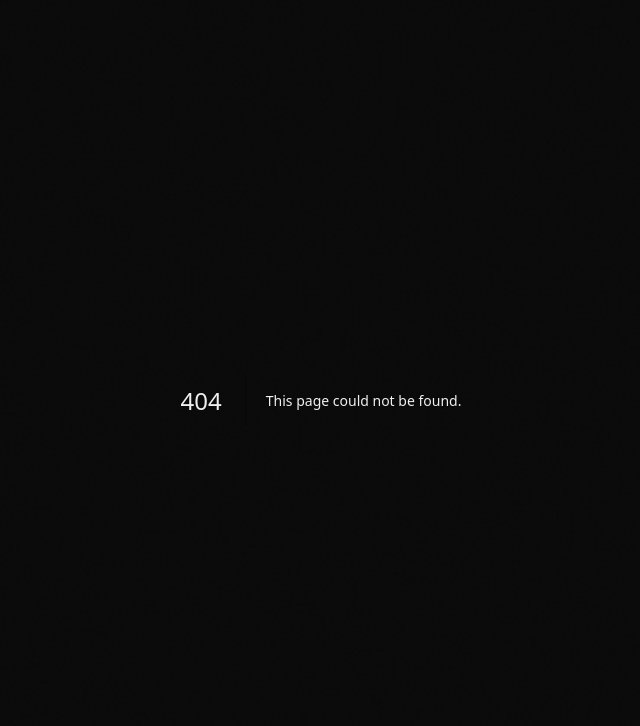
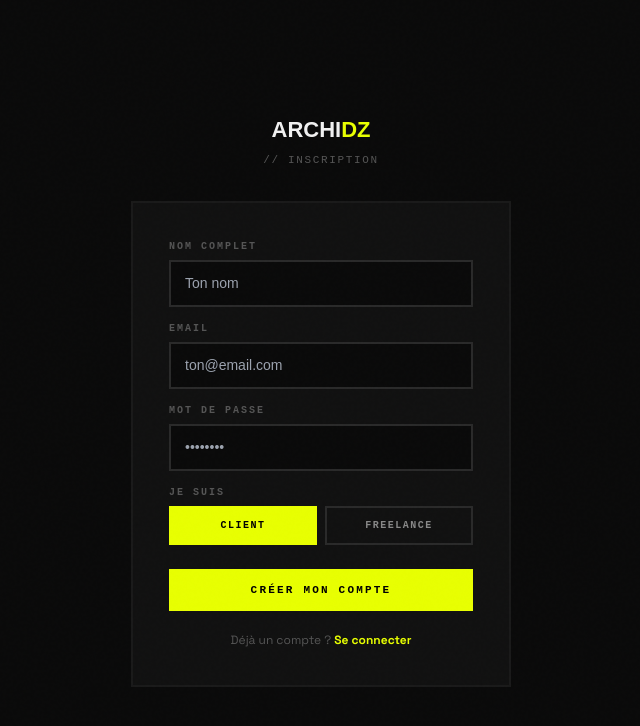
Before and after one commit to wal01dz/archidz, a Next.js app: page /register in a window 1280 px wide. Before the commit this address had no page. Shown: the top 726 px of the page, without its empty margins (319-959 px from the left). Built offline with nearby package versions, Linux system fonts and the light colour scheme.

Commit message:
Recreate auth pages from scratch

```diff
--- /dev/null
+++ b/app/login/page.tsx
@@ -0,0 +1,66 @@
+"use client";
+import { useState } from "react";
+import { signIn } from "next-auth/react";
+import { useRouter } from "next/navigation";
+import Link from "next/link";
+
+export default function LoginPage() {
+  const router = useRouter();
+  const [email, setEmail] = useState("");
+  const [password, setPassword] = useState("");
+  const [loading, setLoading] = useState(false);
+  const [error, setError] = useState("");
+
+  async function handleSubmit(e: React.FormEvent) {
+    e.preventDefault();
+    setLoading(true);
+    setError("");
+    const res = await signIn("credentials", { email, password, redirect: false });
+    if (res?.error) {
+      setError("Email ou mot de passe incorrect");
+      setLoading(false);
+    } else {
+      router.push("/dashboard");
+      router.refresh();
+    }
+  }
+
+  return (
+    <div style={{ minHeight: "100vh", background: "#0a0a0a", display: "flex", alignItems: "center", justifyContent: "center", padding: "24px" }}>
+      <div style={{ width: "100%", maxWidth: "380px" }}>
+        <div style={{ textAlign: "center", marginBottom: "32px" }}>
+          <Link href="/" style={{ fontWeight: 700, fontSize: "22px", color: "#f0f0f0", textDecoration: "none", fontFamily: "sans-serif" }}>
+            ARCHI<span style={{ color: "#e8ff00" }}>DZ</span>
+          </Link>
+          <p style={{ color: "#555", fontSize: "11px", marginTop: "6px", fontFamily: "monospace", letterSpacing: "0.15em" }}>// CONNEXION</p>
+        </div>
+        <div style={{ border: "2px solid #1a1a1a", padding: "36px", background: "#111" }}>
+          {error && (
+            <div style={{ background: "#1a0000", border: "1px solid #ff3c00", padding: "10px 14px", marginBottom: "16px", color: "#ff3c00", fontSize: "12px", fontFamily: "monospace" }}>
+              {error}
+            </div>
+          )}
+          <form onSubmit={handleSubmit}>
+            <div style={{ marginBottom: "16px" }}>
+              <label style={{ display: "block", fontSize: "10px", fontWeight: 700, color: "#555", letterSpacing: "0.2em", textTransform: "uppercase", marginBottom: "6px", fontFamily: "monospace" }}>EMAIL</label>
+              <input type="email" value={email} onChange={e => setEmail(e.target.value)} required placeholder="ton@email.com"
+                style={{ width: "100%", background: "#0a0a0a", border: "2px solid #2a2a2a", padding: "11px 14px", color: "#f0f0f0", fontSize: "14px", outline: "none", boxSizing: "border-box", fontFamily: "sans-serif" }} />
+            </div>
+            <div style={{ marginBottom: "24px" }}>
+              <label style={{ display: "block", fontSize: "10px", fontWeight: 700, color: "#555", letterSpacing: "0.2em", textTransform: "uppercase", marginBottom: "6px", fontFamily: "monospace" }}>MOT DE PASSE</label>
+              <input type="password" value={password} onChange={e => setPassword(e.target.value)} required placeholder="••••••••"
+                style={{ width: "100%", background: "#0a0a0a", border: "2px solid #2a2a2a", padding: "11px 14px", color: "#f0f0f0", fontSize: "14px", outline: "none", boxSizing: "border-box", fontFamily: "sans-serif" }} />
+            </div>
+            <button type="submit" disabled={loading}
+              style={{ width: "100%", padding: "13px", background: loading ? "#333" : "#e8ff00", color: loading ? "#888" : "black", fontWeight: 700, fontSize: "11px", letterSpacing: "0.2em", textTransform: "uppercase", border: "none", cursor: loading ? "not-allowed" : "pointer", fontFamily: "monospace" }}>
+              {loading ? "..." : "SE CONNECTER"}
+            </button>
+          </form>
+          <p style={{ textAlign: "center", marginTop: "20px", fontSize: "12px", color: "#555" }}>
+            Pas de compte ? <Link href="/register" style={{ color: "#e8ff00", fontWeight: 700, textDecoration: "none" }}>S'inscrire</Link>
+          </p>
+        </div>
+      </div>
+    </div>
+  );
+}
--- /dev/null
+++ b/app/not-found.tsx
@@ -0,0 +1 @@
+export default function NotFound() { return null; }
--- /dev/null
+++ b/app/register/page.tsx
@@ -0,0 +1,84 @@
+"use client";
+import { useState } from "react";
+import { useRouter } from "next/navigation";
+import Link from "next/link";
+
+export default function RegisterPage() {
+  const router = useRouter();
+  const [form, setForm] = useState({ name: "", email: "", password: "", role: "CLIENT" });
+  const [loading, setLoading] = useState(false);
+  const [error, setError] = useState("");
+
+  async function handleSubmit(e: React.FormEvent) {
+    e.preventDefault();
+    setLoading(true);
+    setError("");
+    const res = await fetch("/api/auth/register", {
+      method: "POST",
+      headers: { "Content-Type": "application/json" },
+      body: JSON.stringify(form),
+    });
+    const data = await res.json();
+    if (!res.ok) {
+      setError(data.error || "Erreur lors de l'inscription");
+      setLoading(false);
+    } else {
+      router.push("/login");
+    }
+  }
+
+  return (
+    <div style={{ minHeight: "100vh", background: "#0a0a0a", display: "flex", alignItems: "center", justifyContent: "center", padding: "24px" }}>
+      <div style={{ width: "100%", maxWidth: "380px" }}>
+        <div style={{ textAlign: "center", marginBottom: "32px" }}>
+          <Link href="/" style={{ fontWeight: 700, fontSize: "22px", color: "#f0f0f0", textDecoration: "none", fontFamily: "sans-serif" }}>
+            ARCHI<span style={{ color: "#e8ff00" }}>DZ</span>
+          </Link>
+          <p style={{ color: "#555", fontSize: "11px", marginTop: "6px", fontFamily: "monospace", letterSpacing: "0.15em" }}>// INSCRIPTION</p>
+        </div>
+        <div style={{ border: "2px solid #1a1a1a", padding: "36px", background: "#111" }}>
+          {error && (
+            <div style={{ background: "#1a0000", border: "1px solid #ff3c00", padding: "10px 14px", marginBottom: "16px", color: "#ff3c00", fontSize: "12px", fontFamily: "monospace" }}>
+              {error}
+            </div>
+          )}
+          <form onSubmit={handleSubmit}>
+            <div style={{ marginBottom: "14px" }}>
+              <label style={{ display: "block", fontSize: "10px", fontWeight: 700, color: "#555", letterSpacing: "0.2em", textTransform: "uppercase", marginBottom: "6px", fontFamily: "monospace" }}>NOM COMPLET</label>
+              <input type="text" value={form.name} onChange={e => setForm({...form, name: e.target.value})} required placeholder="Ton nom"
+                style={{ width: "100%", background: "#0a0a0a", border: "2px solid #2a2a2a", padding: "11px 14px", color: "#f0f0f0", fontSize: "14px", outline: "none", boxSizing: "border-box", fontFamily: "sans-serif" }} />
+            </div>
+            <div style={{ marginBottom: "14px" }}>
+              <label style={{ display: "block", fontSize: "10px", fontWeight: 700, color: "#555", letterSpacing: "0.2em", textTransform: "uppercase", marginBottom: "6px", fontFamily: "monospace" }}>EMAIL</label>
+              <input type="email" value={form.email} onChange={e => setForm({...form, email: e.target.value})} required placeholder="ton@email.com"
+                style={{ width: "100%", background: "#0a0a0a", border: "2px solid #2a2a2a", padding: "11px 14px", color: "#f0f0f0", fontSize: "14px", outline: "none", boxSizing: "border-box", fontFamily: "sans-serif" }} />
+            </div>
+            <div style={{ marginBottom: "14px" }}>
+              <label style={{ display: "block", fontSize: "10px", fontWeight: 700, color: "#555", letterSpacing: "0.2em", textTransform: "uppercase", marginBottom: "6px", fontFamily: "monospace" }}>MOT DE PASSE</label>
+              <input type="password" value={form.password} onChange={e => setForm({...form, password: e.target.value})} required placeholder="••••••••"
+                style={{ width: "100%", background: "#0a0a0a", border: "2px solid #2a2a2a", padding: "11px 14px", color: "#f0f0f0", fontSize: "14px", outline: "none", boxSizing: "border-box", fontFamily: "sans-serif" }} />
+            </div>
+            <div style={{ marginBottom: "24px" }}>
+              <label style={{ display: "block", fontSize: "10px", fontWeight: 700, color: "#555", letterSpacing: "0.2em", textTransform: "uppercase", marginBottom: "6px", fontFamily: "monospace" }}>JE SUIS</label>
+              <div style={{ display: "flex", gap: "8px" }}>
+                {["CLIENT", "FREELANCE"].map(r => (
+                  <button key={r} type="button" onClick={() => setForm({...form, role: r})}
+                    style={{ flex: 1, padding: "10px", border: `2px solid ${form.role === r ? "#e8ff00" : "#2a2a2a"}`, background: form.role === r ? "#e8ff00" : "transparent", color: form.role === r ? "black" : "#888", fontWeight: 700, fontSize: "10px", letterSpacing: "0.15em", cursor: "pointer", fontFamily: "monospace" }}>
+                    {r}
+                  </button>
+                ))}
+              </div>
+            </div>
+            <button type="submit" disabled={loading}
+              style={{ width: "100%", padding: "13px", background: loading ? "#333" : "#e8ff00", color: loading ? "#888" : "black", fontWeight: 700, fontSize: "11px", letterSpacing: "0.2em", textTransform: "uppercase", border: "none", cursor: loading ? "not-allowed" : "pointer", fontFamily: "monospace" }}>
+              {loading ? "..." : "CRÉER MON COMPTE"}
+            </button>
+          </form>
+          <p style={{ textAlign: "center", marginTop: "20px", fontSize: "12px", color: "#555" }}>
+            Déjà un compte ? <Link href="/login" style={{ color: "#e8ff00", fontWeight: 700, textDecoration: "none" }}>Se connecter</Link>
+          </p>
+        </div>
+      </div>
+    </div>
+  );
+}
```
